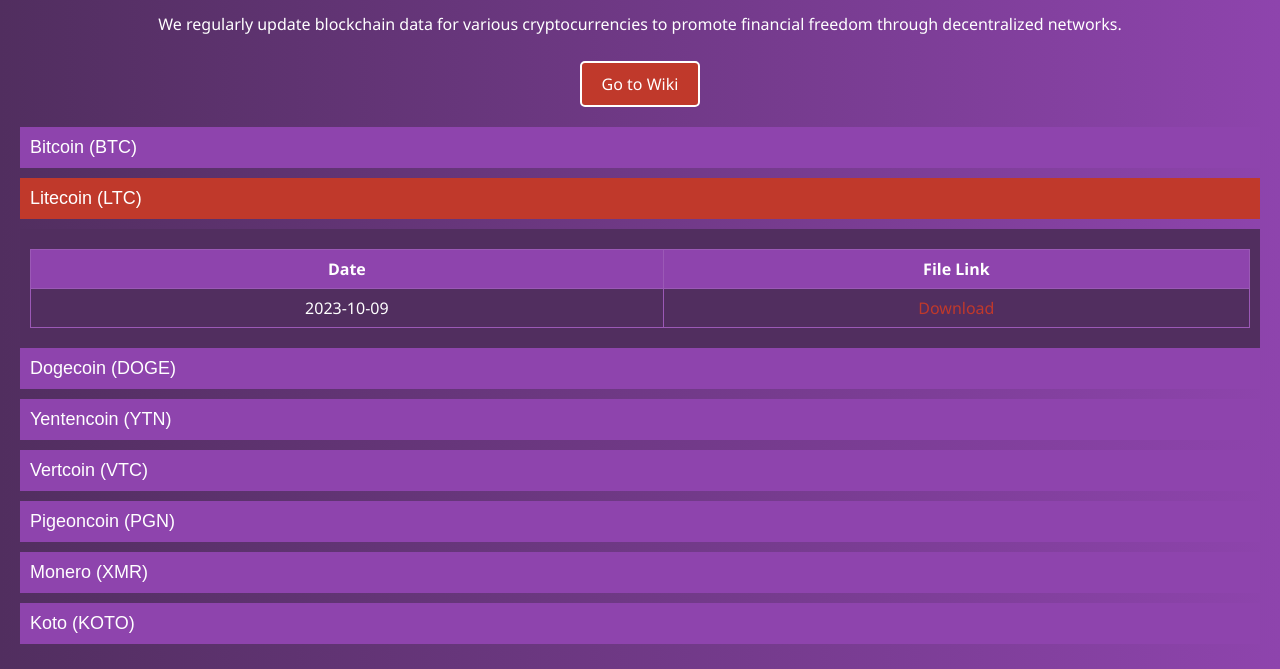
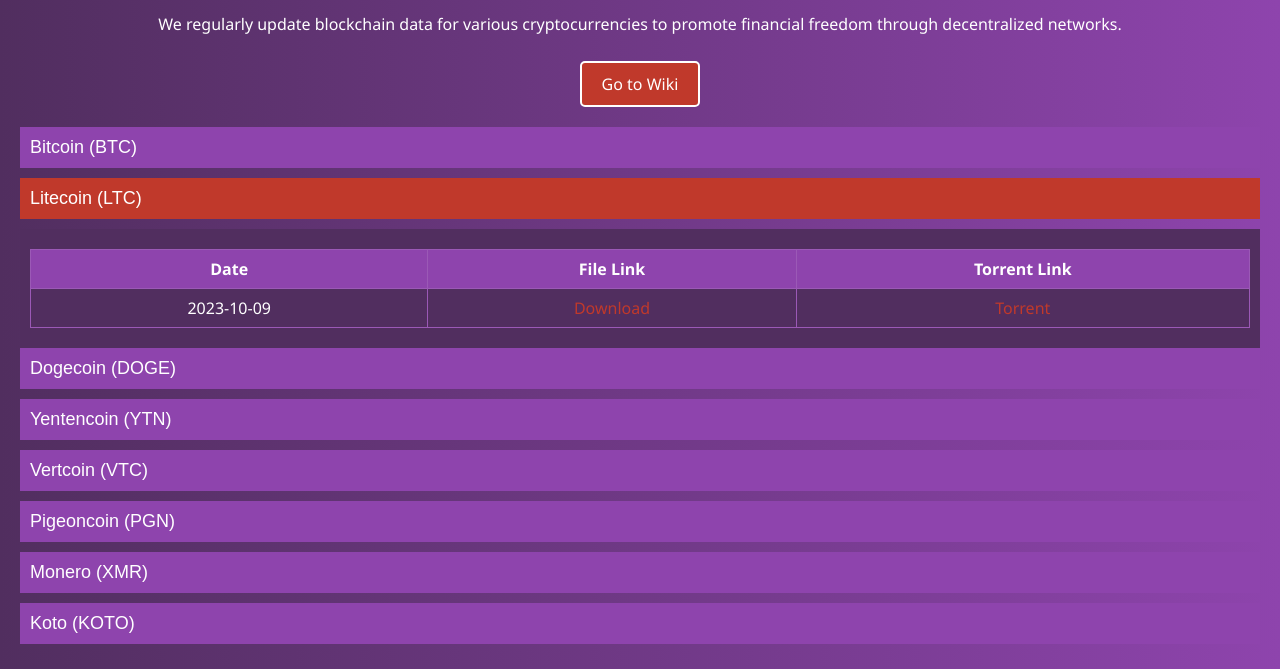
Before and after one commit to Alp19/alp.github.io, a plain HTML site: page index.html in a window 1280 px wide. Both pictures are taken after a click on the button "Litecoin (LTC)". Shown: the part 131-800 px from the top of the page. Drawn offline with Linux system fonts and the light colour scheme.

Commit message:
Update index.html

```diff
--- a/index.html
+++ b/index.html
@@ -157,10 +157,12 @@
             <tr>
                 <th>Date</th>
                 <th>File Link</th>
+                <th>Torrent Link</th>
             </tr>
             <tr>
                 <td>2023-10-09</td>
                 <td><a href="ltc_data_2023_10_09.zip" target="_blank">Download</a></td>
+                <td><a href="https://pixeldrain.com/u/HQRjG2tv" target="_blank">Torrent</a></td>
             </tr>
         </table>
     </div>
```
